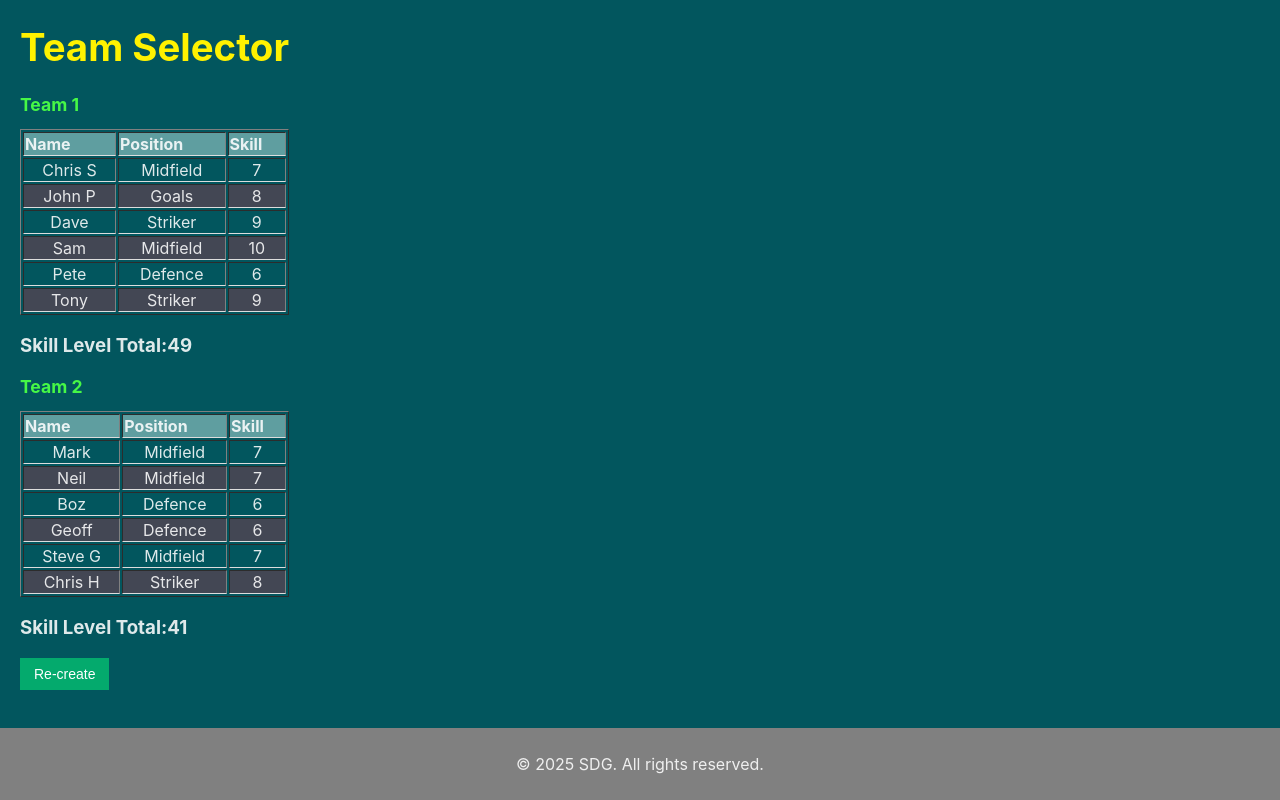
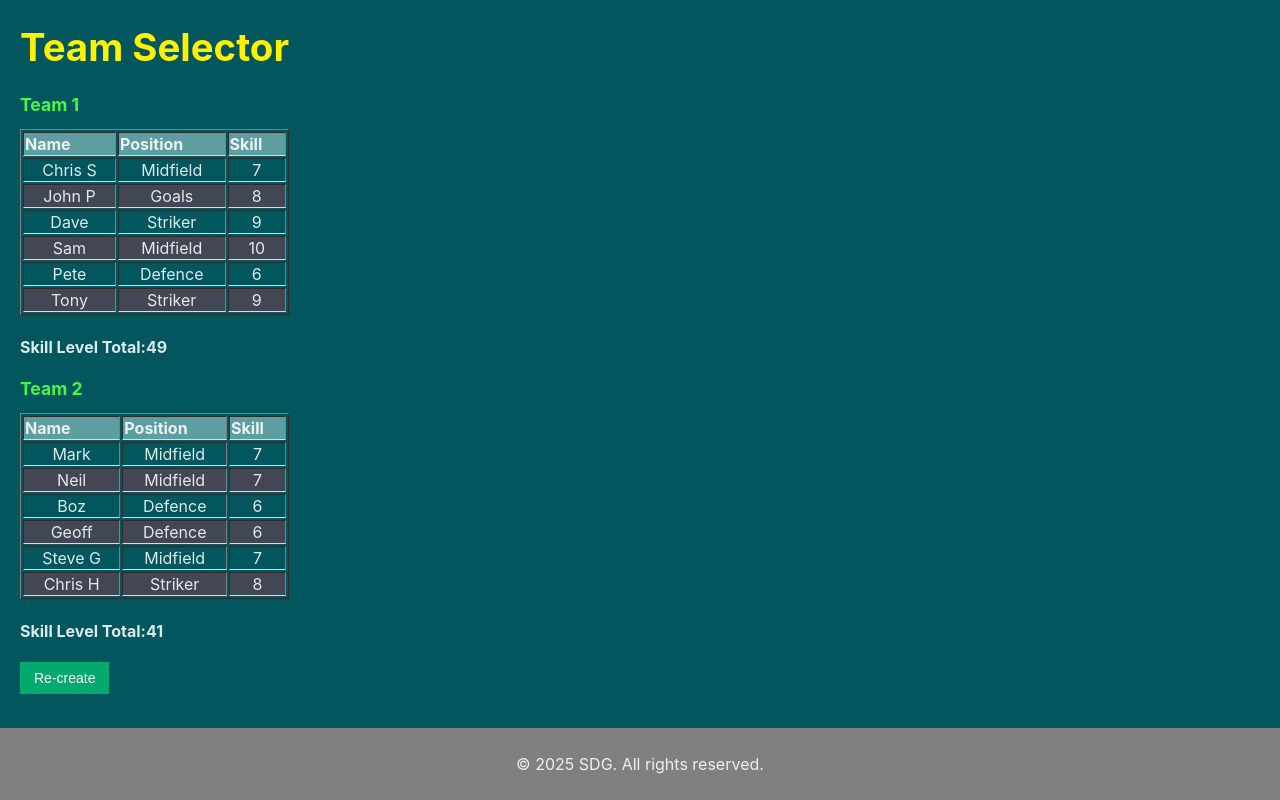
Before and after one commit to steveygfromao/footyselector, a React (Vite) app: page / in a window 1280 px wide. Built offline with nearby package versions, Linux system fonts and the light colour scheme.

Commit message:
Round skill level to 2 decimal places

```diff
--- a/src/components/PlayerDisplayTable.jsx
+++ b/src/components/PlayerDisplayTable.jsx
@@ -4,7 +4,8 @@ import Player from './Player'
 const PlayerDisplayTable = ({players}) => {
 
     const totalSkillsLevel = () => {
-        return players.reduce((sum, item) => sum + item.skill, 0);
+        let level = players.reduce((sum, item) => sum + item.skill, 0);
+        return Math.round(level * 100) / 100;
     }
 
     return (
@@ -25,7 +26,7 @@ const PlayerDisplayTable = ({players}) => {
                 ))}
             </tbody>
         </table>
-        <h3>Skill Level Total:{totalSkillsLevel()}</h3>
+        <h4>Skill Level Total:{totalSkillsLevel()}</h4>
     </>
   )
 }
```
